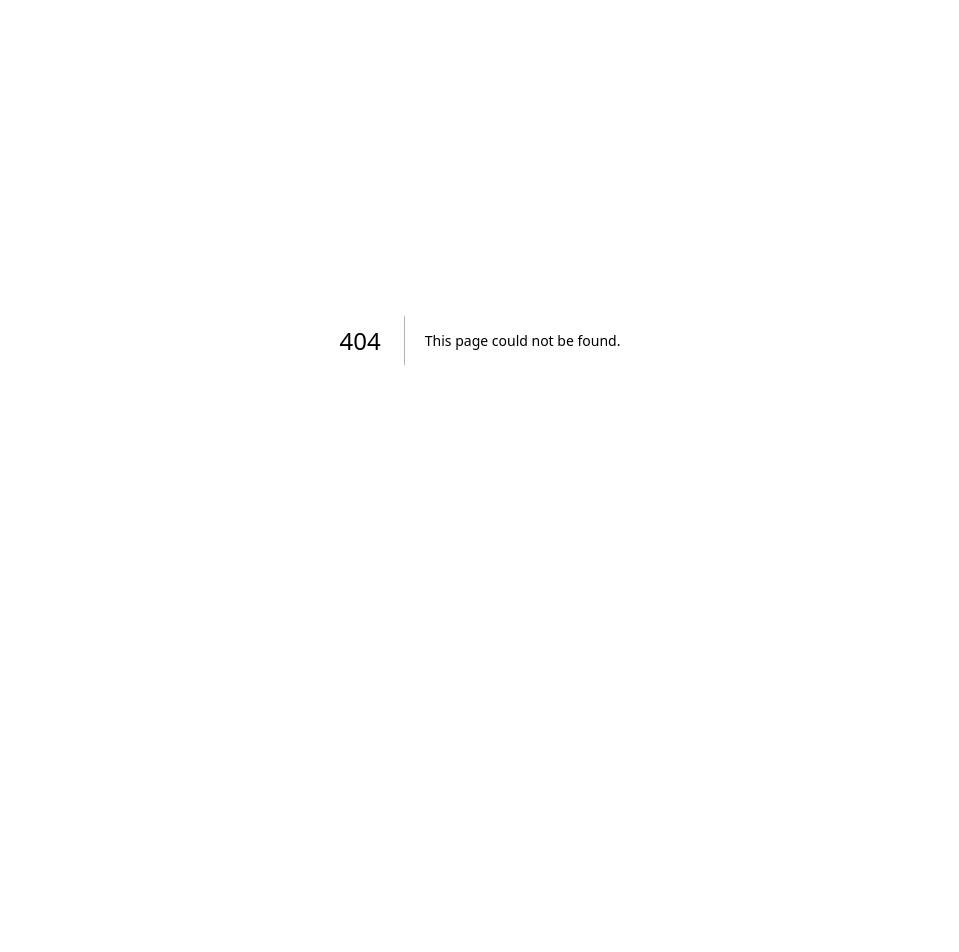
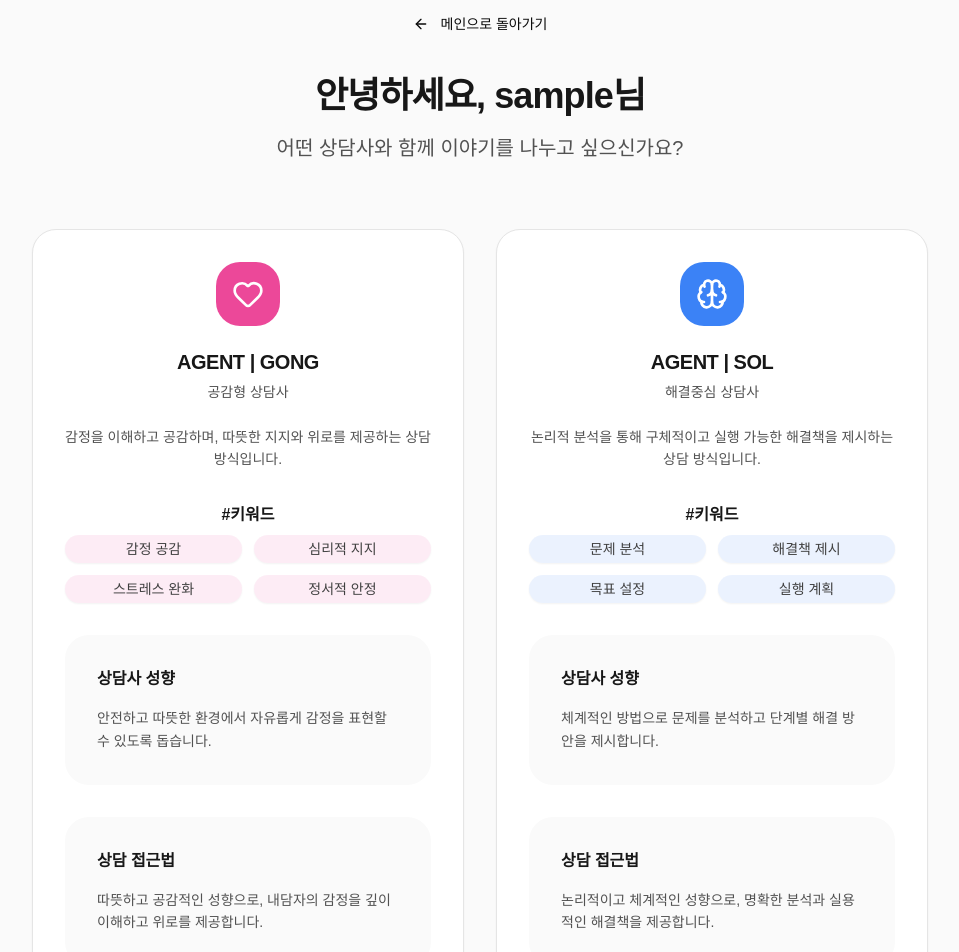
Before and after one commit to k94725/gominAI, a Next.js app: page /counselors in a window 1280 px wide. Before the commit this address had no page. Shown: the part 60-1012 px from the top of the page, without its empty margins (160-1119 px from the left). Before the commit the page ends 800 px from the top, so only its background shows below. Built offline with nearby package versions, Linux system fonts and the light colour scheme; sample sign-in values are in the browser's storage; a web font is replaced by a local one.

Commit message:
feat: 상담사 선택 페이지 및 상담사 정보 카드 컴포넌트 추가

```diff
--- /dev/null
+++ b/src/app/counselors/page.tsx
@@ -0,0 +1,72 @@
+"use client";
+
+import { useState, useEffect } from "react";
+import { useRouter } from "next/navigation";
+import { Button } from "@/components/ui/button";
+import { ArrowLeft } from "lucide-react";
+import { counselors } from "@/lib/data";
+import { CounselorDetailCard } from "@/components/CounselorDetailCard";
+
+export default function CounselorSelection() {
+  const router = useRouter();
+  const [userName, setUserName] = useState("");
+
+  useEffect(() => {
+    // 로컬 스토리지에서 사용자 이름 가져오기
+    const storedName = localStorage.getItem("userName");
+    if (storedName) {
+      setUserName(storedName);
+    } else {
+      // 이름이 없으면 메인 페이지로 리다이렉트
+      router.push("/");
+    }
+  }, [router]);
+
+  return (
+    <div className="min-h-screen bg-neutral-50">
+      <div className="container mx-auto px-6 py-16 max-w-6xl">
+        {/* Header */}
+        <div className="text-center mb-16">
+          <Button
+            variant="ghost"
+            onClick={() => router.push("/")}
+            className="mb-8 flex items-center gap-3 hover:bg-neutral-100 rounded-3xl px-6 py-3 mx-auto"
+          >
+            <ArrowLeft className="h-5 w-5" />
+            메인으로 돌아가기
+          </Button>
+          <h1 className="text-4xl font-semibold text-neutral-900 mb-4 tracking-tight">
+            안녕하세요, {userName}님
+          </h1>
+          <p className="text-xl text-neutral-600 max-w-2xl mx-auto leading-relaxed">
+            어떤 상담사와 함께 이야기를 나누고 싶으신가요?
+          </p>
+        </div>
+
+        {/* Counselor Cards */}
+        <div className="max-w-4xl grid md:grid-cols-2 gap-8 mx-auto">
+          {counselors.map((counselor, index) => (
+            <CounselorDetailCard key={index} counselor={counselor} />
+          ))}
+        </div>
+
+        {/* Help Text */}
+        <div className="text-center mt-16">
+          <div className="bg-white rounded-4xl p-8 max-w-2xl mx-auto shadow-sm border border-neutral-200">
+            <h3 className="text-lg font-semibold text-neutral-900 mb-3">
+              상담사 선택 가이드
+            </h3>
+            <p className="text-neutral-600 leading-relaxed text-sm">
+              <strong>공감형 상담사</strong>는 감정적 지지와 위로가 필요할 때,
+              <br />
+              <strong>해결중심 상담사</strong>는 구체적인 문제 해결이 필요할 때
+              추천드립니다.
+              <br />
+              언제든지 다른 상담사로 변경할 수 있습니다.
+            </p>
+          </div>
+        </div>
+      </div>
+    </div>
+  );
+}
--- /dev/null
+++ b/src/components/CounselorDetailCard.tsx
@@ -0,0 +1,94 @@
+import { ArrowRight } from "lucide-react";
+import {
+  Card,
+  CardContent,
+  CardDescription,
+  CardHeader,
+  CardTitle,
+} from "@/components/ui/card";
+import { Button } from "./ui/button";
+import { useRouter } from "next/navigation";
+import { CounselorInterface } from "@/types/counselor";
+
+interface CounselorDetailCardProps {
+  counselor: CounselorInterface;
+}
+
+export function CounselorDetailCard({ counselor }: CounselorDetailCardProps) {
+  const {
+    id,
+    icon: Icon,
+    name,
+    type,
+    description,
+    iconBgColor,
+    features,
+    approach,
+    personality,
+  } = counselor;
+  const router = useRouter();
+  const handleStartSession = (counselorId: string) => {
+    router.push(`/chat/${counselorId}`);
+  };
+
+  return (
+    <Card className="bg-white border-neutral-200 rounded-3xl shadow-sm hover:shadow-md transition-shadow">
+      <CardHeader className="text-center pb-6 pt-8">
+        <div
+          className={`w-16 h-16 ${iconBgColor} rounded-3xl flex items-center justify-center mx-auto mb-4`}
+        >
+          <Icon className="h-8 w-8 text-white" />
+        </div>
+        <CardTitle className="text-xl font-semibold text-neutral-900">
+          {name}
+        </CardTitle>
+        <CardDescription className="text-neutral-600">{type}</CardDescription>
+      </CardHeader>
+      <CardContent className="px-8 pb-8">
+        <div className="space-y-8 mb-10">
+          <p className="text-sm text-neutral-600 text-center leading-relaxed">
+            {description}
+          </p>
+          <div className={`rounded-3xl`}>
+            <h4 className="font-semibold text-neutral-900 text-center">
+              #키워드
+            </h4>
+            <div className="grid grid-cols-2 gap-3 mt-2">
+              {features.map((feature) => (
+                <div
+                  key={feature}
+                  className={`${iconBgColor} bg-opacity-10 rounded-full px-2 py-1 text-sm font-medium text-center text-neutral-700 shadow-sm`}
+                >
+                  {feature}
+                </div>
+              ))}
+            </div>
+          </div>
+          <div className="bg-neutral-50 rounded-3xl p-8">
+            <h4 className="font-semibold mb-4 text-neutral-900">상담사 성향</h4>
+            <p className="text-sm text-neutral-600 leading-relaxed">
+              {approach}
+            </p>
+          </div>
+          <div className="bg-neutral-50 rounded-3xl p-8">
+            <h4 className="font-semibold mb-4 text-neutral-900">상담 접근법</h4>
+            <p className="text-sm text-neutral-600 leading-relaxed">
+              {personality}
+            </p>
+          </div>
+        </div>
+        <Button
+          onClick={(e) => {
+            e.stopPropagation();
+            handleStartSession(id);
+          }}
+          className={`w-full py-4 text-base font-semibold ${iconBgColor} hover:opacity-90 rounded-3xl shadow-lg hover:shadow-xl transition-all duration-300 group`}
+          size="lg"
+        >
+          {name}에게 상담하기
+          <ArrowRight className="ml-3 h-5 w-5 group-hover:translate-x-1 transition-transform" />
+        </Button>
+      </CardContent>
+    </Card>
+  );
+}
--- /dev/null
+++ b/src/lib/data.ts
@@ -0,0 +1,67 @@
+import { Heart, Brain } from "lucide-react";
+import { CounselorInterface } from "@/types/counselor";
+
+// 상담사 데이터
+export const counselors: CounselorInterface[] = [
+  {
+    id: "empathetic",
+    name: "AGENT | GONG",
+    title: "공감형 상담사",
+    type: "공감형 상담사",
+    description:
+      "감정을 이해하고 공감하며, 따뜻한 지지와 위로를 제공하는 상담 방식입니다.",
+    icon: Heart,
+    color: "bg-empathetic",
+    lightColor: "bg-empathetic-light",
+    borderColor: "border-empathetic/20",
+    iconBgColor: "bg-pink-500",
+    features: ["감정 공감", "심리적 지지", "스트레스 완화", "정서적 안정"],
+    approach:
+      "안전하고 따뜻한 환경에서 자유롭게 감정을 표현할 수 있도록 돕습니다.",
+    personality:
+      "따뜻하고 공감적인 성향으로, 내담자의 감정을 깊이 이해하고 위로를 제공합니다.",
+  },
+  {
+    id: "analytical",
+    name: "AGENT | SOL",
+    title: "해결중심 상담사",
+    type: "해결중심 상담사",
+    description:
+      "논리적 분석을 통해 구체적이고 실행 가능한 해결책을 제시하는 상담 방식입니다.",
+    icon: Brain,
+    color: "bg-analytical",
+    lightColor: "bg-analytical-light",
+    borderColor: "border-analytical/20",
+    iconBgColor: "bg-blue-500",
+    features: ["문제 분석", "해결책 제시", "목표 설정", "실행 계획"],
+    approach:
+      "체계적인 방법으로 문제를 분석하고 단계별 해결 방안을 제시합니다.",
+    personality:
+      "논리적이고 체계적인 성향으로, 명확한 분석과 실용적인 해결책을 제공합니다.",
+  },
+];
+
+// 특징 데이터
+export const features = [
+  {
+    icon: "Shield",
+    title: "완전한 개인정보 보호",
+    description: "모든 대화는 안전하게 보호됩니다",
+    iconBgColor: "bg-green-100",
+    iconColor: "text-green-600",
+  },
+  {
+    icon: "Clock",
+    title: "24시간 이용 가능",
+    description: "언제든지 필요할 때 상담받으세요",
+    iconBgColor: "bg-blue-100",
+    iconColor: "text-blue-600",
+  },
+  {
+    icon: "CheckCircle2",
+    title: "전문적인 상담",
+    description: "검증된 상담 기법을 적용합니다",
+    iconBgColor: "bg-purple-100",
+    iconColor: "text-purple-600",
+  },
+];
--- /dev/null
+++ b/src/types/counselor.ts
@@ -0,0 +1,17 @@
+import { LucideIcon } from "lucide-react";
+
+export interface CounselorInterface {
+  id: string;
+  name: string;
+  title: string;
+  type: string;
+  description: string;
+  icon: LucideIcon;
+  color: string;
+  lightColor: string;
+  borderColor: string;
+  iconBgColor: string;
+  features: string[];
+  approach: string;
+  personality: string;
+}
```
